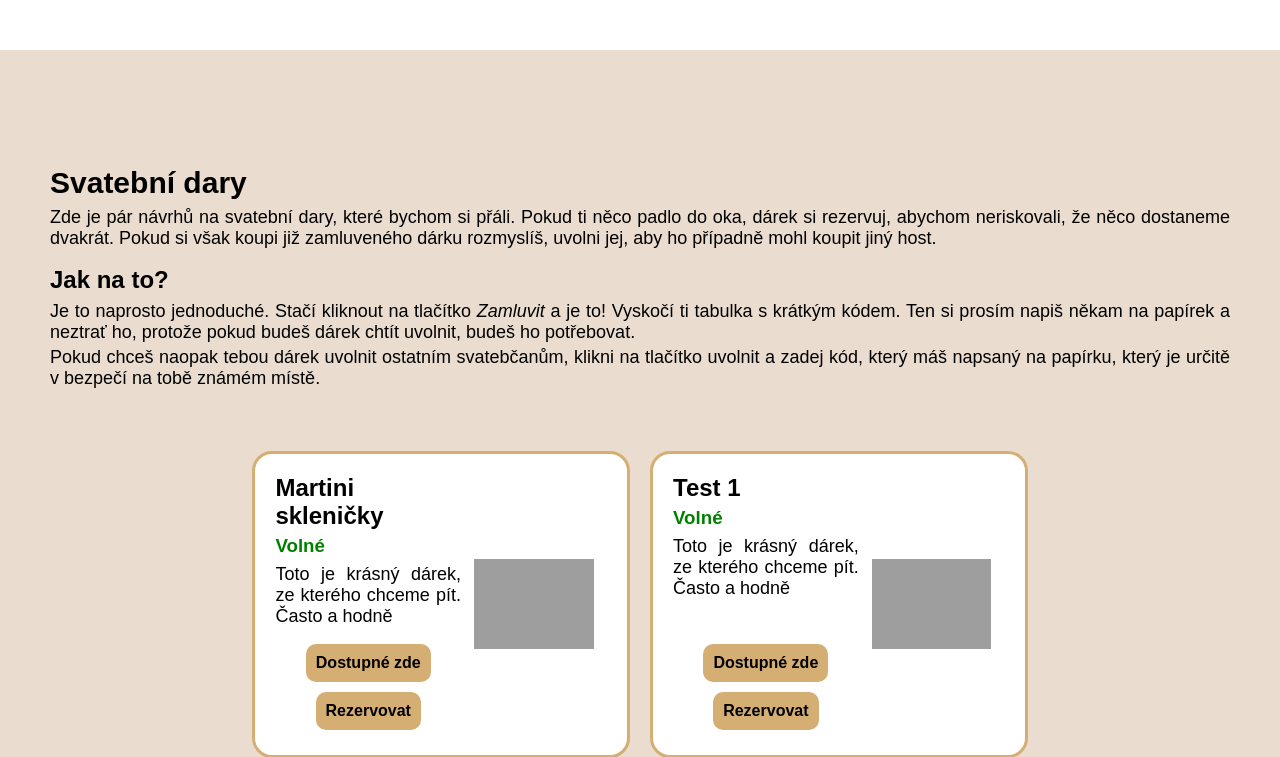
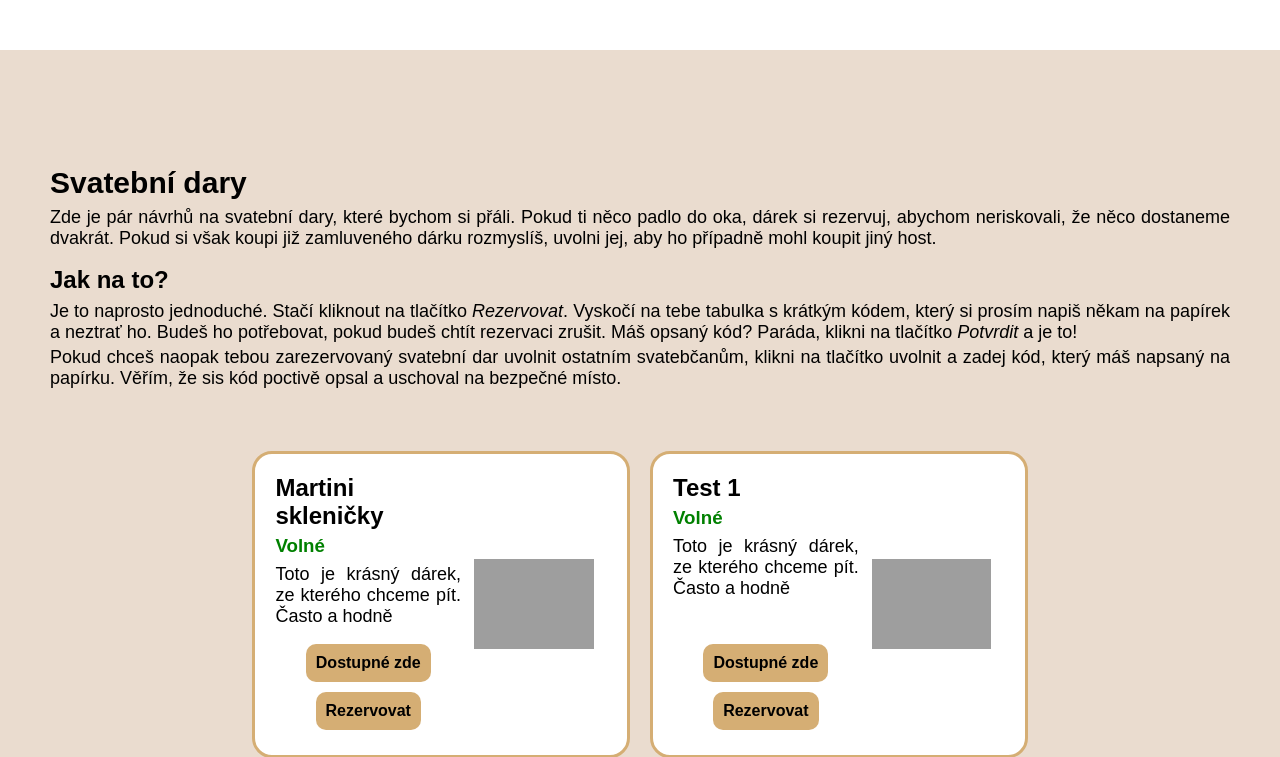
Before and after one commit to Davisiiiik/wedding_web, a Flask app: page / in a window 1280 px wide. Shown: the part 4018-4775 px from the top of the page. Run offline with Flask 3, Linux system fonts and the light colour scheme; grey boxes are pictures that could not be loaded.

Commit message:
Minor wording changes

```diff
--- a/static/css/style.css
+++ b/static/css/style.css
@@ -316,6 +316,7 @@
 #claim-result {
     font-weight: bold;
     max-width: 250px;
+    align-self: center;
 }
 
 .shake {
--- a/static/js/scripts.js
+++ b/static/js/scripts.js
@@ -40,7 +40,7 @@ function popupClaim(itemId) {
             document.getElementById('overlay').style.display = 'block';
             document.getElementById('popup').style.display = 'flex';
 
-            document.getElementById('popup-button').value = 'Rezervovat';
+            document.getElementById('popup-button').value = 'Potvrdit';
             document.getElementById('popup-button').onclick = function() { giftClaim(name); };
         }
     });
@@ -72,7 +72,7 @@ function popupFree(itemId) {
     document.getElementById('popup').style.display = 'flex';
     document.getElementById('code-input').style.display = 'block';
 
-    document.getElementById('popup-button').value = 'Uvolnit';
+    document.getElementById('popup-button').value = 'Potvrdit';
     document.getElementById('popup-button').onclick = function() { giftFree(name); };
 }
 
--- a/templates/gift_frame.html
+++ b/templates/gift_frame.html
@@ -11,12 +11,12 @@
                 <p>{{item.desc}}</p>
             </div>
             <div class="buttons">
-                <a class="gift-button"  href="{{item.url}}">Dostupné zde</a>
+                <a class="gift-button"  href="{{item.url}}" target="_blank">Dostupné zde</a>
                 {% if item.claimed %}
                     {% if 1 %}
                         <a class="gift-button"  onclick="popupFree('{{item.name}}')">Uvolnit</a>
                     {% else %}
-                        <a class="gift-button"  href="" style="pointer-events: none; background-color: #888;">Rezervovat</a>
+                        <a class="gift-button" style="pointer-events: none; background-color: #888;">Rezervovat</a>
                     {% endif %}
                 {% else %}
                     <a class="gift-button" onclick="popupClaim('{{item.name}}')">Rezervovat</a>
--- a/templates/gifts.html
+++ b/templates/gifts.html
@@ -8,12 +8,13 @@
 
     <h2>Jak na to?</h2>
     <p>
-        Je to naprosto jednoduché. Stačí kliknout na tlačítko <i>Zamluvit</i> a je to! Vyskočí ti tabulka s krátkým
-        kódem. Ten si prosím napiš někam na papírek a neztrať ho, protože pokud budeš dárek chtít uvolnit, budeš ho potřebovat.
+        Je to naprosto jednoduché. Stačí kliknout na tlačítko <i>Rezervovat</i>. Vyskočí na tebe tabulka s krátkým kódem,
+        který si prosím napiš někam na papírek a neztrať ho. Budeš ho potřebovat, pokud budeš chtít rezervaci zrušit.
+        Máš opsaný kód? Paráda, klikni na tlačítko <i>Potvrdit</i> a je to!
     </p>
     <p>
-        Pokud chceš naopak tebou dárek uvolnit ostatním svatebčanům, klikni na tlačítko uvolnit a zadej kód, který máš napsaný
-        na papírku, který je určitě v bezpečí na tobě známém místě.
+        Pokud chceš naopak tebou zarezervovaný svatební dar uvolnit ostatním svatebčanům, klikni na tlačítko uvolnit
+        a zadej kód, který máš napsaný na papírku. Věřím, že sis kód poctivě opsal a uschoval na bezpečné místo.
     </p>
 
     <div class="wrapper">
```
